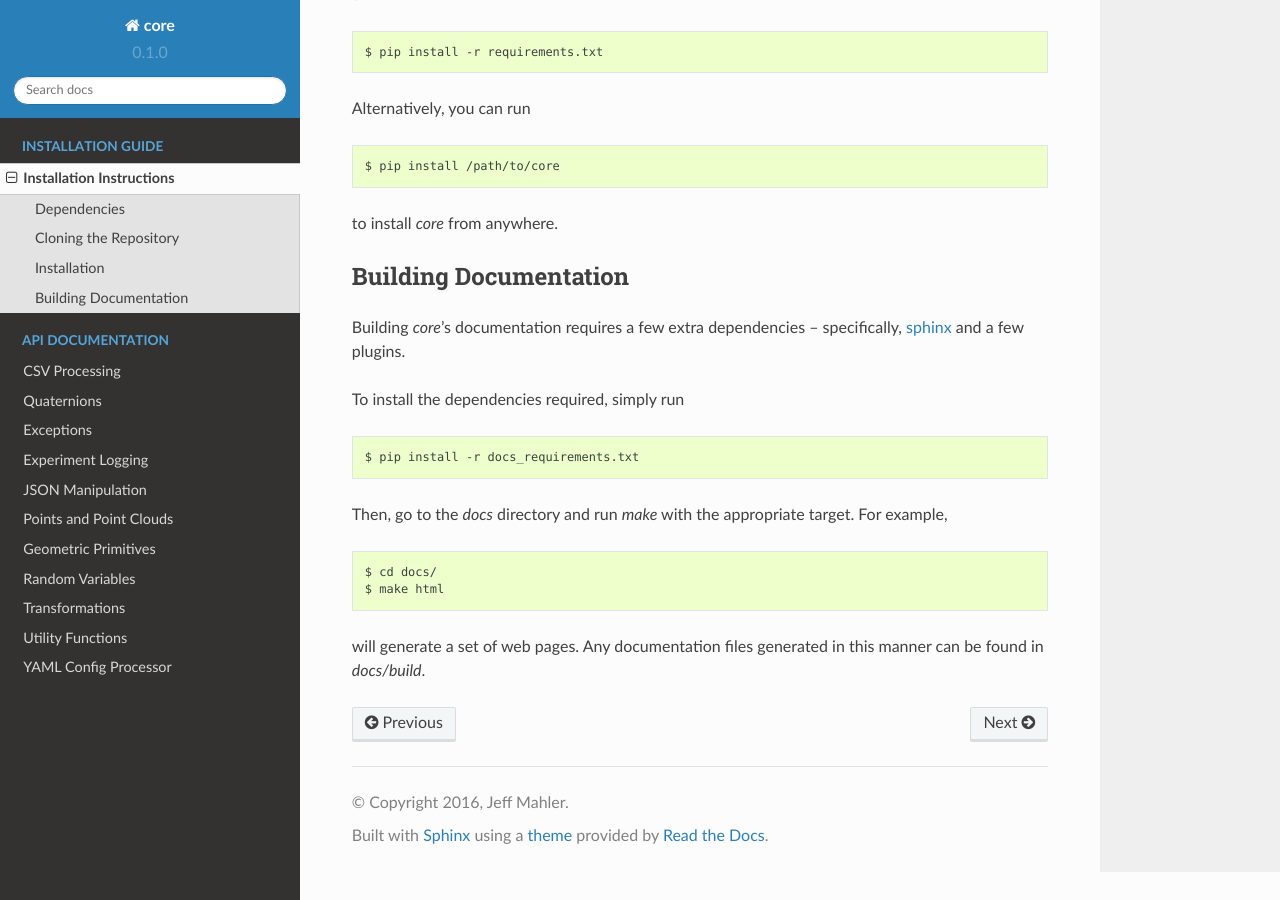
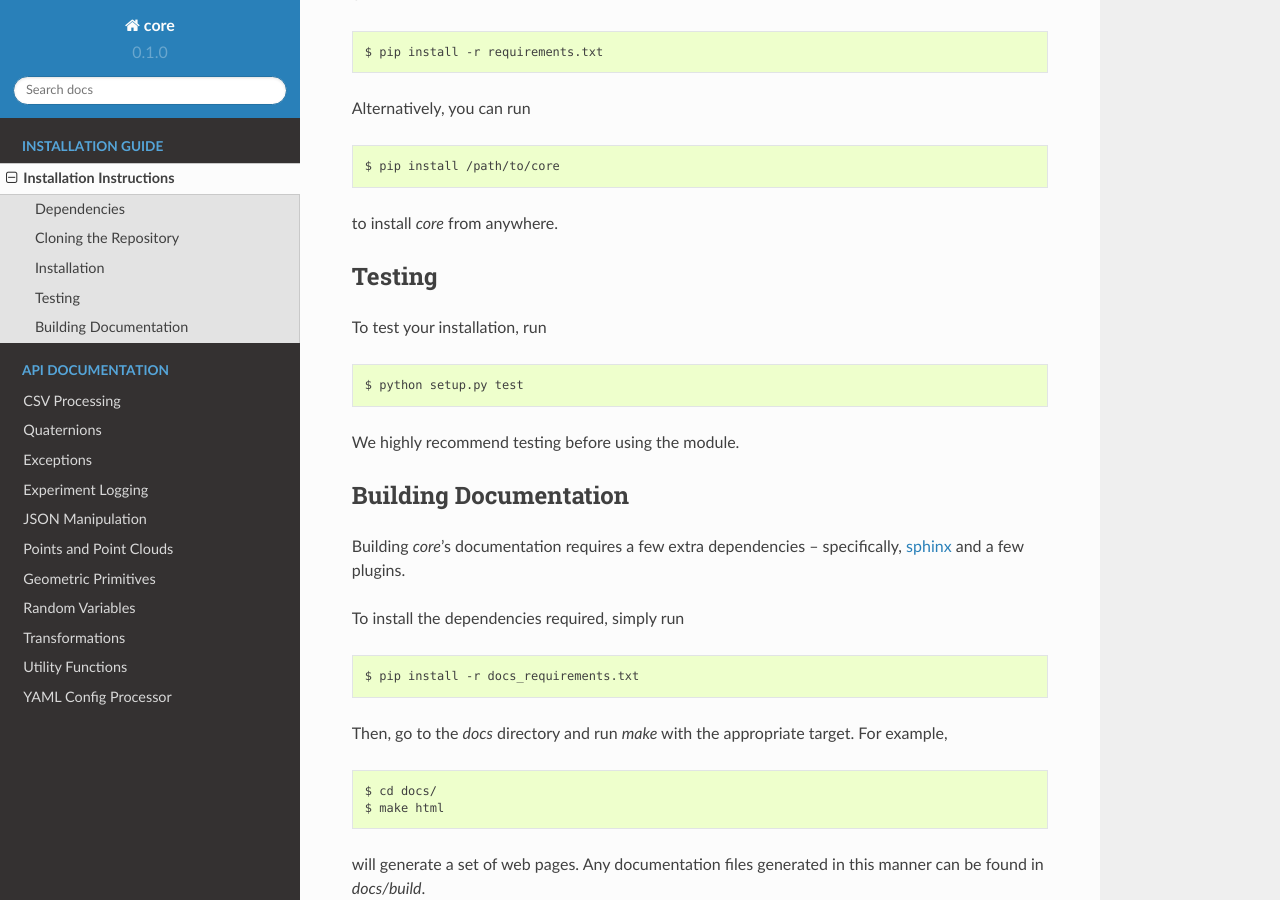
Before and after one commit to BerkeleyAutomation/autolab_core, a Sphinx documentation site: the page built from docs/source/install/install.rst, in a window 1280 px wide and 900 px high, scrolled down 836 px. Built offline with Sphinx 7.4.7 and the Read the Docs theme 2.0.0, drawn with Linux system fonts in a browser that asks for light colours.

Commit message:
Updated docs

```diff
--- a/docs/source/api/primitives.rst
+++ b/docs/source/api/primitives.rst
@@ -1,6 +1,6 @@
 Geometric Primitives
 ====================
-A set of general geometric primitives.
+A set of geometric primitives.
 
 Box
 ~~~
--- a/docs/source/install/install.rst
+++ b/docs/source/install/install.rst
@@ -43,6 +43,14 @@ Alternatively, you can run ::
 
 to install `core` from anywhere.
 
+Testing
+~~~~~~~
+To test your installation, run ::
+
+    $ python setup.py test
+
+We highly recommend testing before using the module.
+
 Building Documentation
 ~~~~~~~~~~~~~~~~~~~~~~
 Building `core`'s documentation requires a few extra dependencies --
```
Also changed, not shown: 7 other files.
